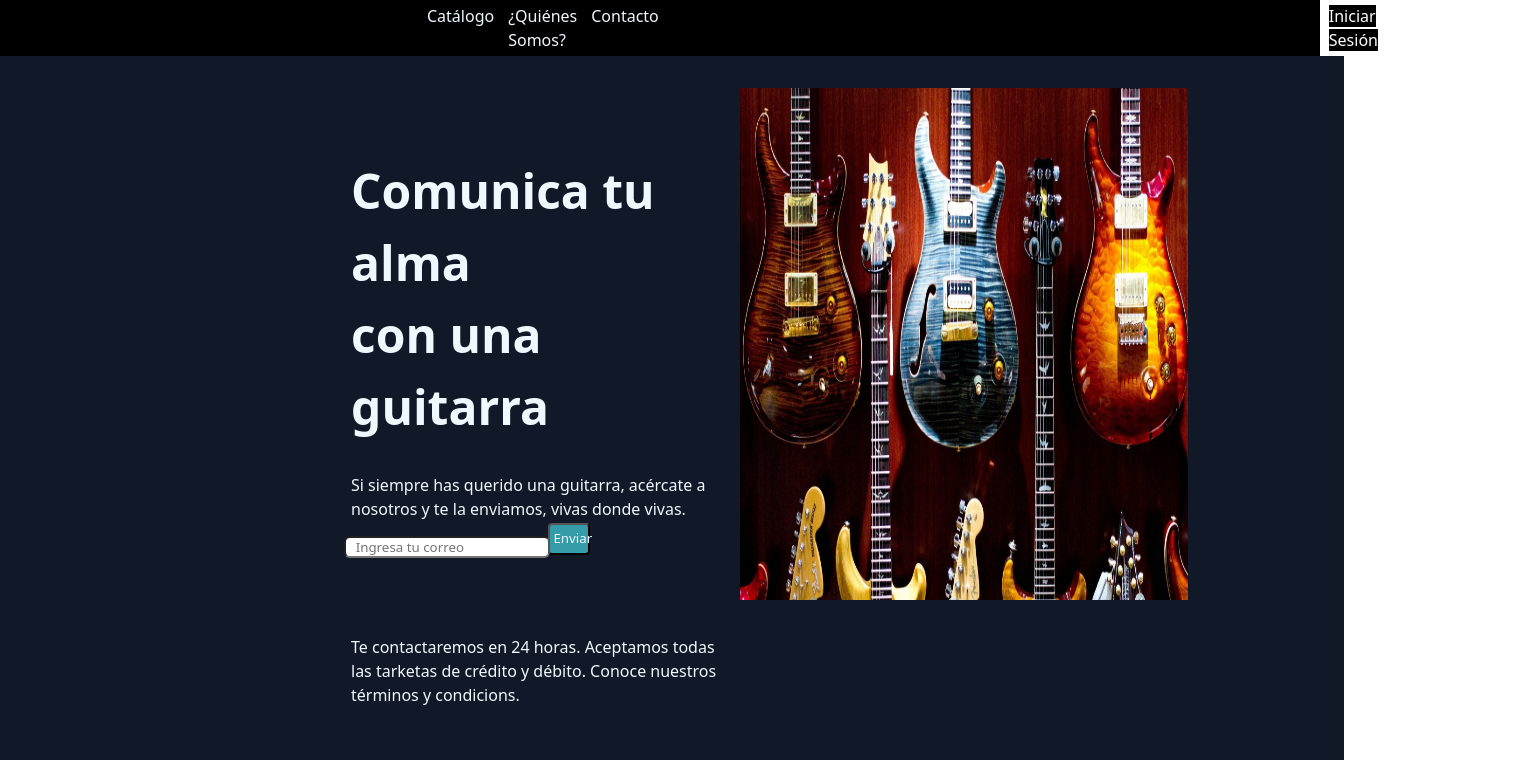
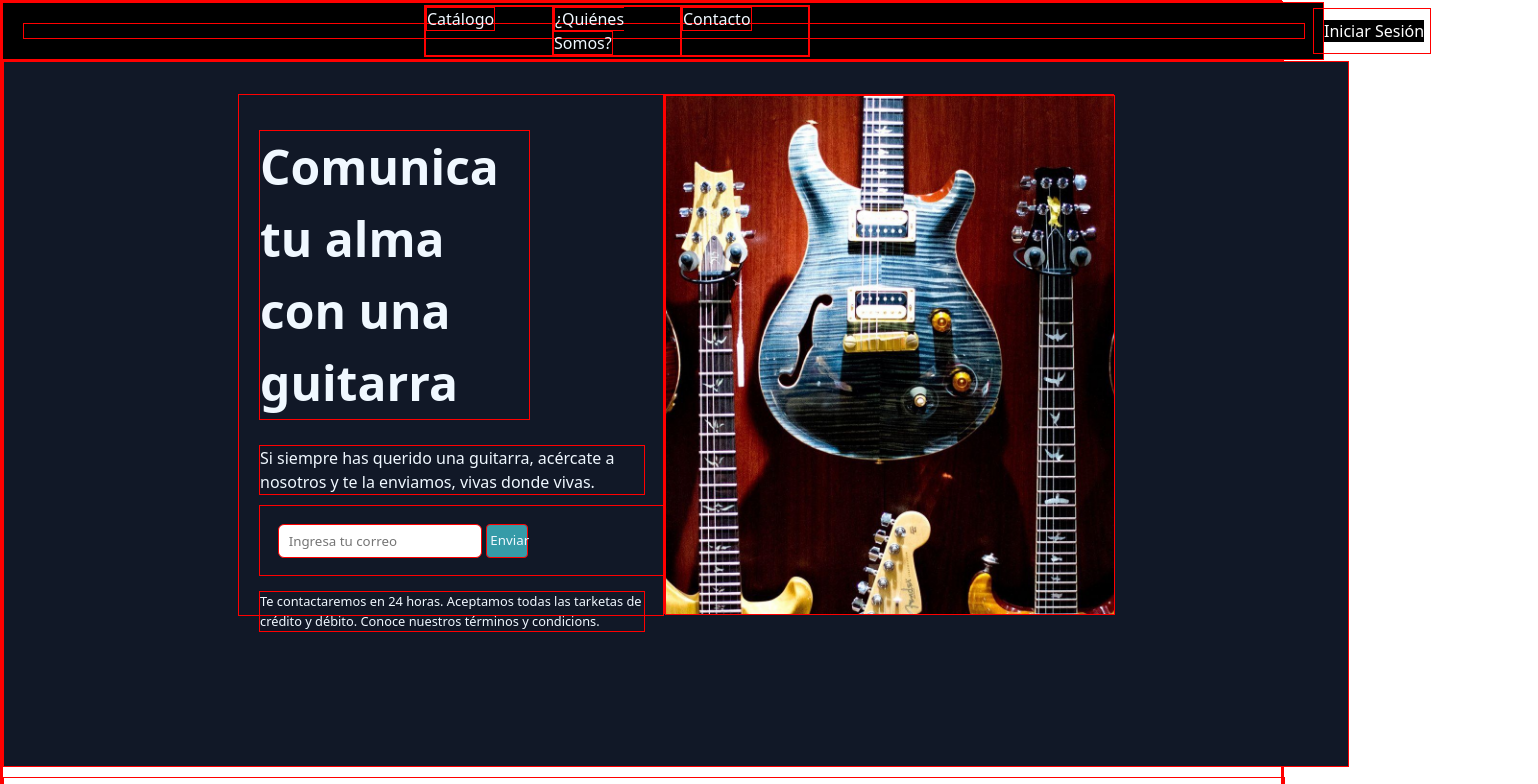
Before and after one commit to JD117parra/Landing-Page, a plain HTML site: page index.html in a window 1280 px wide. Shown: the top 784 px of the page, 1538 px wide, since content can reach past the window. Drawn offline with Linux system fonts and the light colour scheme.

Commit message:
Up to date

```diff
--- a/index.html
+++ b/index.html
@@ -25,12 +25,14 @@
     <main>
         <div class="main-banner">
             <div class="banner-a">
-                <h1>Comunica tu alma <br> con una guitarra</h1>
-                <p>
+                <h1>Comunica tu alma con una guitarra</h1>
+                <p style="font-size: 1rem;">
                     Si siempre has querido una guitarra, acércate a nosotros y te la enviamos, vivas donde vivas.
                 </p>
+            <div class="email-input">
                 <input type="email" placeholder="Ingresa tu correo">
                 <button>Enviar</button>
+            </div>
                 <p>
                     Te contactaremos en 24 horas. Aceptamos todas las tarketas de crédito y  débito. Conoce nuestros términos y condicions.
                 </p>
--- a/style.css
+++ b/style.css
@@ -7,14 +7,14 @@
     list-style: none;
     font-family: ui-sans-serif, system-ui, -apple-system, BlinkMacSystemFont, "Segoe UI", Roboto, "Helvetica Neue", Arial, "Noto Sans", sans-serif, "Apple Color Emoji", "Segoe UI Emoji", "Segoe UI Symbol", "Noto Color Emoji";
     line-height: 1.5;
-    /* border: 1px solid red;    */
+    border: 1px solid red;
 }
 
 a {
   color: aliceblue;
 }
 
-/* HEADER */
+/* HEADER -----------------------------------------------*/
 
  header {
     display: flex;
@@ -40,31 +40,29 @@ nav .nav-items {
     flex-direction: row;
     justify-content: space-evenly;
     width: 30%;
-    margin: 0 0 0 25rem
+    margin: 0 0 0 25rem;
 }
 
+.nav-items li {
+  list-style: none;
+  width: 8rem;
+}
 
  .start-session  {
  margin: 0 30rem 0 500px;
- padding: 10rem;
- width: 5rem;
+ padding: 10px;
+ width: 6rem;
 }
 
 .start-session a {
     color: white;
     background: black;
     border: none;
+    white-space: nowrap;
 }
 
 
- .nav-items li {
-    list-style: none;
-    padding: 7px;
-}
-
-/* NAV */
-
-/* MAIN */
+/* MAIN BANNER------------------------------------------*/
 
 .main-banner {
   height: 40rem;
@@ -82,7 +80,7 @@ nav .nav-items {
 .banner-a {
   color: aliceblue;
   width: 30%;
-  margin: 2rem 0 2rem 10rem;
+  height: 75%;
   display: flex;
   flex-direction: column;
   align-items: flex-start;
@@ -93,7 +91,12 @@ nav .nav-items {
 .banner-a p,
 .banner-input,
 .banner-a button {
-  margin: 15px;
+  margin: 15px 20px 10px 0;
+}
+
+.email-input {
+  display: flex;
+  padding: 10px;
 }
 
 .banner-a input {
@@ -101,32 +104,42 @@ nav .nav-items {
   width: 50%;
   border-radius: 6px;
   height: 2rem;
-  margin: 0 0 0 2%;
+  margin: 2% 1% 2% 2%;
   padding: 0 0 0 10px;
 }
 
 .banner-a button {
-  align-self: flex-end;
-  position: relative;
-  right: 30%;
-  bottom: 50px;
   padding: 1%;
   border-radius: 4px;
   width: 11%;
   background-color: #369ba8;
   color: aliceblue;
+  margin: 2% 0 2% 0;
 }
 
 .banner-a h1 {
   font-weight: 900;
   font-size: 3rem;
+  width: 70%;
+}
+
+.banner-a p {
+  font-size: 0.8rem;
 }
 
 .banner-b {
   width: 35%;
+  height: 81%;
 }
 
-/* CARDS */
+.banner-b img {
+  width: 100%;
+  height: 100%;
+  object-fit: cover;
+}
+
+
+/* CARDS -------------------------------------------------*/
 
 .cards-container {
     margin: 10px 0 10px 0;
@@ -208,6 +221,7 @@ nav .nav-items {
 
   .profile-information {
     width: 97%;
+    display: flex;
   }
 
   .cards .profile-picture {
@@ -227,7 +241,7 @@ nav .nav-items {
 
 
 
-/* CONTACT */
+/* CONTACT -------------------------------------------------*/
 
 .contact {
   height: 40rem;
@@ -248,7 +262,7 @@ nav .nav-items {
 width: 100%;
 }
 
-/* FOOTER */
+/* FOOTER --------------------------------------------------*/
 
 footer {
     width: 100%;
@@ -271,10 +285,10 @@ div.main-footer-container{
 .container-footer {
     padding: 5px;
     width: 50%;
-    height: 18rem;
+    height: 11rem;
     display: grid;
     grid-template-columns: 20rem repeat(4, 1fr);
-    margin-top: 3rem;
+    margin-top: 1rem;
     justify-content: center;
 }
 
```
